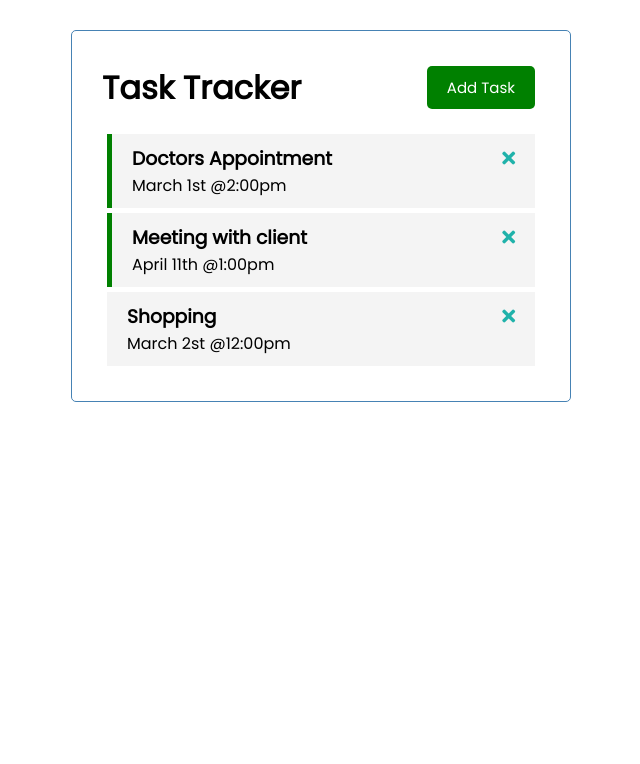
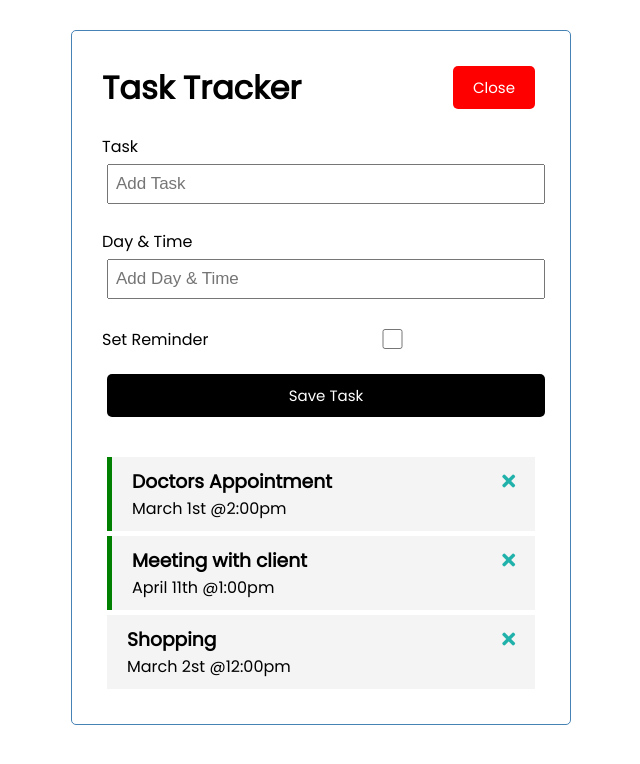
Before and after one commit to Anirudh-Reddy/vuejs-task-tracker-applicaton, a Vue app: page / in a window 1280 px wide. Both pictures are taken after a click on the button "Add Task". Shown: the top 764 px of the page, without its empty margins (319-959 px from the left). Built offline with nearby package versions, Linux system fonts and the light colour scheme.

Commit message:
Tasks with static data

```diff
--- a/src/App.vue
+++ b/src/App.vue
@@ -1,6 +1,9 @@
 <template>
 <div class="container">
-<Header title="Task Tracker"/>
+<Header @toggle-add-task="toggleAddTask" title="Task Tracker" :showAddTask="showAddTask"/>
+<div v-if="showAddTask">
+  <AddTask @add-task="addTask" />
+</div>
 <Tasks @delete-task='deleteTask' @toggle-reminder='toggleReminder' :tasks='tasks' />
 </div>
 </template>
@@ -8,17 +11,25 @@
 <script>
 import Header from './components/Header.vue'
 import Tasks from './components/Tasks.vue'
+import AddTask from './components/AddTasks.vue'
 export default {
   name: 'App',
   components: {
-     Header,Tasks
+     Header,Tasks,AddTask
   },
   data(){
     return {
-      tasks:[]
+      tasks:[],
+      showAddTask:false
     }
   },
   methods:{
+    toggleAddTask(){
+      this.showAddTask = !this.showAddTask;
+    },
+    addTask(task){
+     this.tasks.push(task)
+    },
     deleteTask(id){
       if(confirm('Are you sure you want to delete it?')){
         this.tasks = this.tasks.filter(task=>{
@@ -38,7 +49,7 @@
       {id:2,text:'Meeting with client',day:'April 11th @1:00pm',reminder:true},
       {id:3,text:'Shopping',day:'March 2st @12:00pm',reminder:false},
     ]
-  }
+  },
 }
 </script>
 
--- a/src/components/AddTasks.vue
+++ b/src/components/AddTasks.vue
@@ -1,13 +1,85 @@
 <template>
-  <div>
+    <form @submit="onSubmit" class="add-form">
+    <div class="form-control">
+      <label>Task</label>
+      <input type="text" v-model="text" name="text" placeholder="Add Task" />
+    </div>
+    <div class="form-control">
+      <label>Day & Time</label>
+      <input
+        type="text"
+        v-model="day"
+        name="day"
+        placeholder="Add Day & Time"
+      />
+    </div>
+    <div class="form-control form-control-check">
+      <label>Set Reminder</label>
+      <input type="checkbox" v-model="reminder" name="reminder" />
+    </div>
 
-  </div>
+    <input type="submit" value="Save Task" class="btn btn-block" />
+  </form>
 </template>
 <script>
 export default {
-
+    name:'AddTask',
+    data(){
+      return{
+         text :'',
+         day:'',
+         reminder:false,
+      }
+    },
+    methods:{
+     onSubmit(e){
+         e.preventDefault();
+         if(!this.text){
+           alert('please add a task');
+           return;
+         }
+         const newTask={
+            id:Math.floor(Math.random()*100000),
+            text:this.text,
+            day:this.day,
+            reminder:this.reminder
+         }
+         console.log(newTask)
+         this.$emit('add-task',newTask)
+         this.text ='';
+         this.day ='';
+         this.reminder =false;
+     }
+    },
 }
-</script>
+</script>/
 <style scoped>
-
+.add-form {
+  margin-bottom: 40px;
+}
+.form-control {
+  margin: 20px 0;
+}
+.form-control label {
+  display: block;
+}
+.form-control input {
+  width: 100%;
+  height: 40px;
+  margin: 5px;
+  padding: 3px 7px;
+  font-size: 17px;
+}
+.form-control-check {
+  display: flex;
+  align-items: center;
+  justify-content: space-between;
+}
+.form-control-check label {
+  flex: 1;
+}
+.form-control-check input {
+  flex: 2;
+  height: 20px;
+}
 </style>
--- a/src/components/Button.vue
+++ b/src/components/Button.vue
@@ -1,9 +1,8 @@
 <template>
-   <button :style="{background:color}" class='btn' @click="onClick()">{{text}}</button>
+   <button @click="onClick()" :style="{background:color}" class='btn'>{{text}}</button>
 </template>
 
 <script>
-
 export default {
     name:'Button',
     props:{
@@ -12,8 +11,8 @@
     },
     methods:{
         onClick(){
-            console.log('hi')
+          this.$emit('btn-click');
         }
-    }
+    },
 }
 </script>
--- a/src/components/Header.vue
+++ b/src/components/Header.vue
@@ -1,7 +1,9 @@
 <template>
     <header>
         <h1>{{title}}</h1>
-        <Button text='Add Task' color='green' />
+        <Button @btn-click="$emit('toggle-add-task')"
+        :text="showAddTask ? 'Close' :'Add Task'"
+        :color="showAddTask ? 'red' :'green'" />
     </header>
 </template>
 <script>
@@ -10,6 +12,7 @@
     name:'Header',
     props:{
         title:String,
+        showAddTask:Boolean,
     },
     components:{
       Button
```
